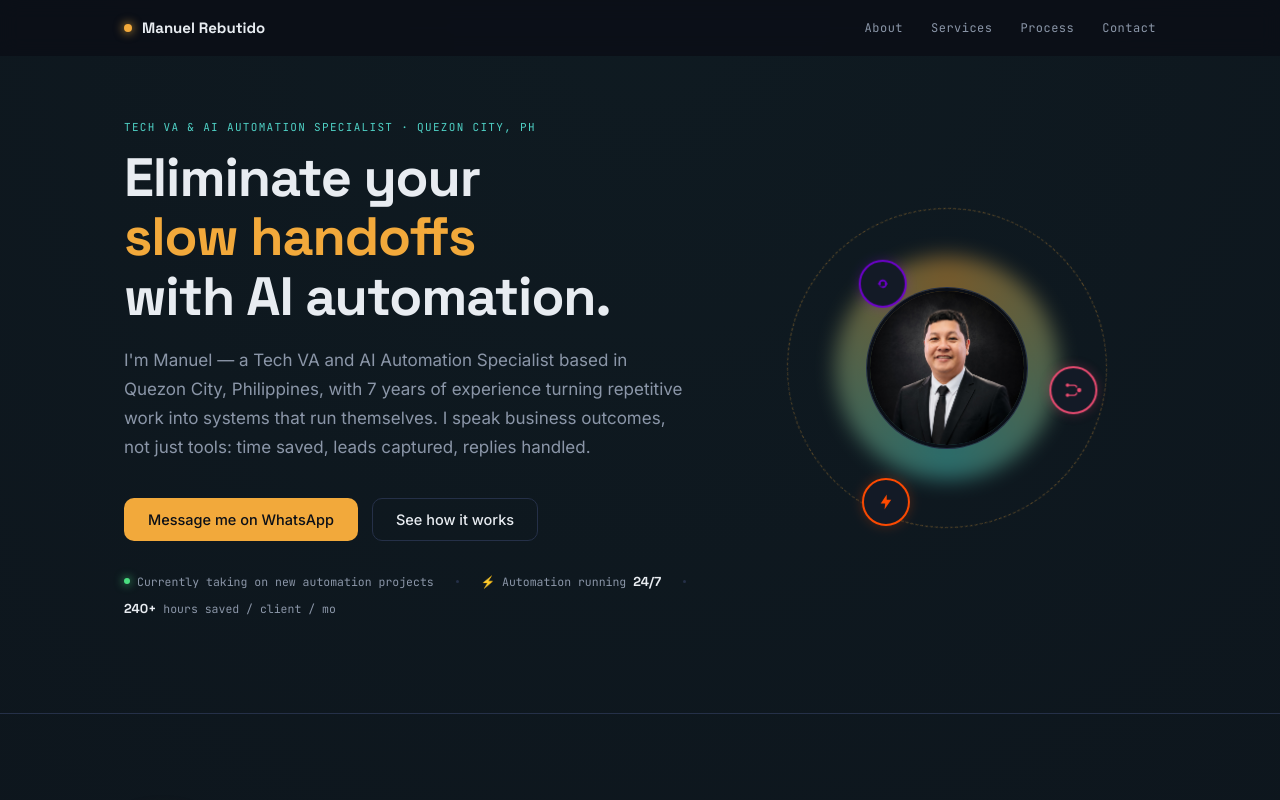
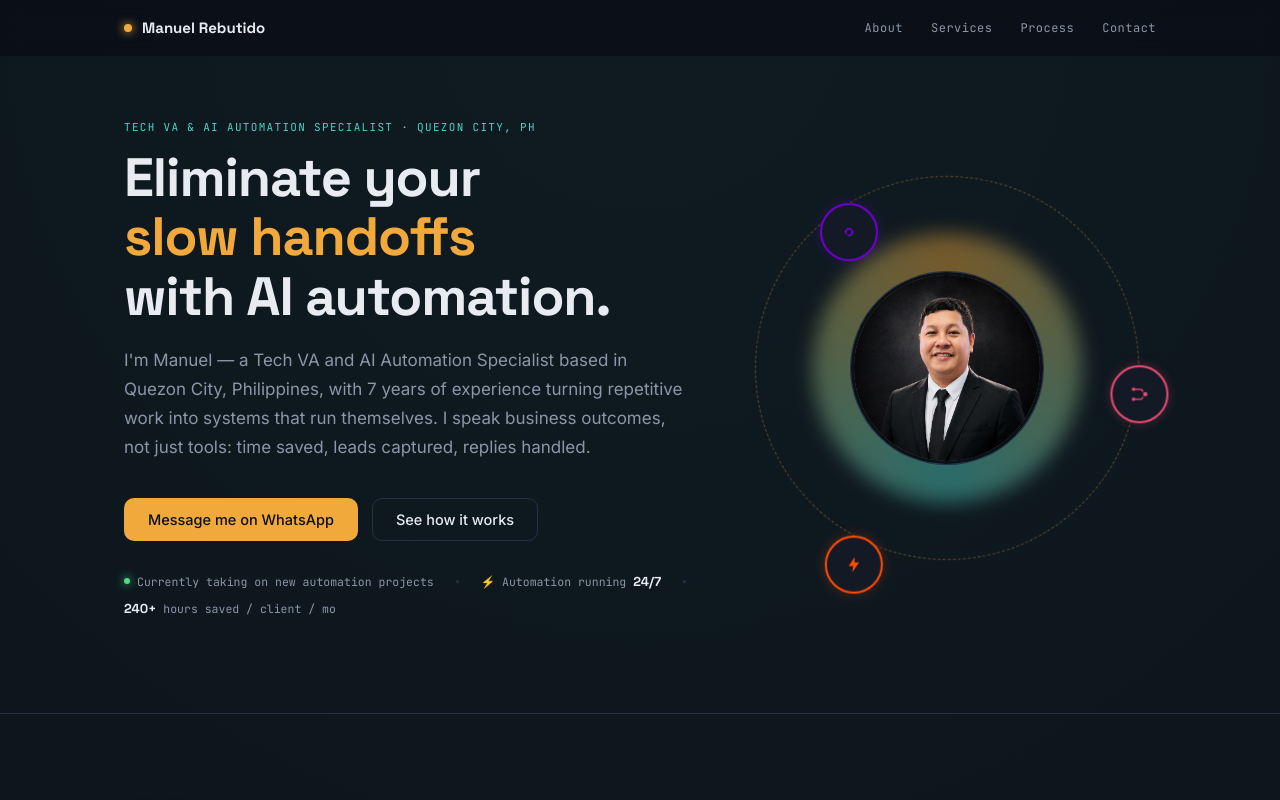
Before and after one commit to manuelraiautomation-bot/ai-automation-portfolio, a Next.js app: page / in a window 1280 px wide. Shown: the top 800 px of the page. Built offline with nearby package versions, Linux system fonts and the light colour scheme.

Commit message:
Scale hero orbit 20%, align tool icons to ring line

```diff
--- a/app/globals.css
+++ b/app/globals.css
@@ -259,6 +259,7 @@ body {
 
 .hero {
   padding: 64px 0 96px;
+  overflow-x: hidden;
 }
 
 .heroGrid {
@@ -409,9 +410,9 @@ body {
 /* Hero visual */
 
 .heroVisual {
-  --orbit-size: 240px;
-  --orbit-radius: 94px;
-  --tool-size: 36px;
+  --orbit-size: 288px;
+  --orbit-radius: 144px;
+  --tool-size: 44px;
   position: relative;
   width: var(--orbit-size);
   height: var(--orbit-size);
@@ -420,17 +421,17 @@ body {
 
 @media (min-width: 480px) {
   .heroVisual {
-    --orbit-size: 280px;
-    --orbit-radius: 110px;
-    --tool-size: 42px;
+    --orbit-size: 336px;
+    --orbit-radius: 168px;
+    --tool-size: 50px;
   }
 }
 
 @media (min-width: 900px) {
   .heroVisual {
-    --orbit-size: 320px;
-    --orbit-radius: 126px;
-    --tool-size: 48px;
+    --orbit-size: 384px;
+    --orbit-radius: 192px;
+    --tool-size: 58px;
   }
 }
 
```
